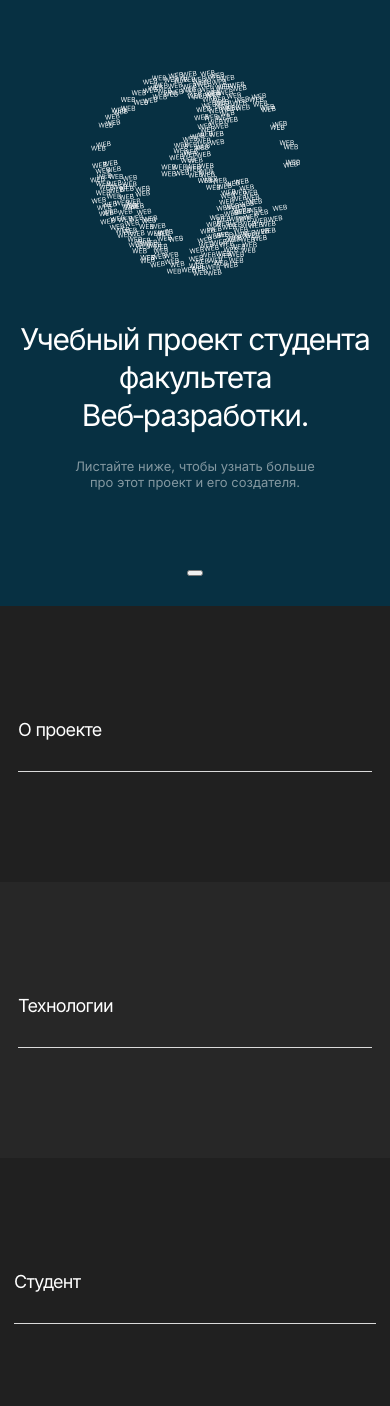
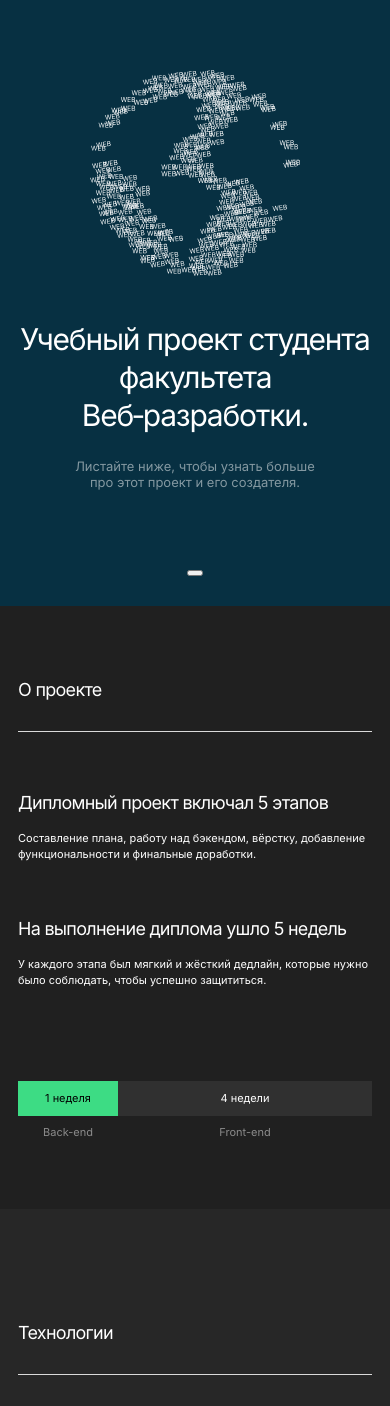
Before and after one commit to ns-mamaev/movies-explorer-frontend, a React (Create React App) app: page / in a window 390 px wide. Shown: the top 1406 px of the page. Built offline with nearby package versions, Linux system fonts and the light colour scheme.

Commit message:
feat: complete section AboutProject

```diff
--- a/src/components/AboutProject/AboutProject.css
+++ b/src/components/AboutProject/AboutProject.css
@@ -8,14 +8,126 @@
   padding: 0 70px;
 }
 
+.about-project__articles {
+  margin: 70px 0 110px;
+  padding: 0;
+  list-style: none;
+  color: var(--textcolor-main);
+  display: flex;
+  column-gap: 40px;
+}
+.about-project__article-title {
+  margin: 0 0 26px;
+  font-weight: 400;
+  line-height: 24px;
+  letter-spacing: -0.04em;
+}
+
+.about-project__article-text {
+  margin: 0;
+  font-weight: 400;
+  font-size: 14px;
+  line-height: 20px;
+}
+
+.about-project__steps {
+  margin: 0;
+  padding: 0;
+  display: flex;
+  list-style: none;
+  width: 100%;
+}
+
+.about-project__step {
+  flex-grow: 1;
+}
+
+.about-project__step_order_first {
+  width: 228px;
+  flex-grow: 0;
+}
+
+.about-project__step-title {
+  margin: 0 0 14px;
+  padding: 9px 0;
+  background-color: #303030;
+  color: var(--textcolor-main);
+  font-weight: 400;
+  font-size: 14px;
+  line-height: 17px;
+  text-align: center;
+}
+
+.about-project__step-title_order_first {
+  color: #000;
+  background-color: var(--bgcolor-action);
+}
+
+.about-project__step-description {
+  margin: 0;
+  font-weight: 500;
+  font-size: 14px;
+  line-height: 17px;
+  text-align: center;
+  color: #8b8b8b;
+}
+
 @media screen and (max-width: 768px) {
+  .about-project {
+    padding: 90px 0;
+  }
   .about-project__inner {
     padding: 0 50px;
+  }
+  .about-project__articles {
+    column-gap: 30px;
+    margin-bottom: 93px;
+  }
+  .about-project__article-title {
+    margin-bottom: 22px;
+  }
+  .about-project__article-text {
+    font-size: 12px;
+    line-height: 18px;
+  }
+  .about-project__step_order_first {
+    width: 140px;
   }
 }
 
 @media screen and (max-width: 450px) {
+  .about-project {
+    padding: 70px 0;
+  }
   .about-project__inner {
     padding: 0 18px;
   }
+  .about-project__articles {
+    margin: 60px 0;
+    flex-direction: column;
+    row-gap: 56px;
+    margin-bottom: 93px;
+  }
+  .about-project__article-title {
+    font-size: 18px;
+    line-height: 22px;
+    margin-bottom: 16px;
+  }
+  .about-project__article-text {
+    font-size: 11px;
+    line-height: 16px;
+  }
+  .about-project__step_order_first {
+    width: 100px;
+  }
+  .about-project__step-title {
+    margin-bottom: 10px;
+    font-size: 11px;
+    line-height: 13px;
+    padding: 11px 0;
+  }
+  .about-project__step-description {
+    font-size: 11px;
+    line-height: 13px;
+  }
 }
--- a/src/components/AboutProject/AboutProject.jsx
+++ b/src/components/AboutProject/AboutProject.jsx
@@ -6,6 +6,34 @@ const AboutProject = () => {
     <section className='about-project'>
       <div className='about-project__inner'>
         <SectionHeading title='О проекте'/>
+        <ul className='about-project__articles'>
+          <li className="about-project__article">
+            <h3 className="about-project__article-title">
+              Дипломный проект включал 5&nbsp;этапов
+            </h3>
+            <p className="about-project__article-text">
+              Составление плана, работу над бэкендом, вёрстку, добавление функциональности и&nbsp;финальные доработки.
+            </p>
+          </li>
+          <li className="about-project__article">
+            <h3 className="about-project__article-title">
+            На&nbsp;выполнение диплома ушло 5&nbsp;недель
+            </h3>
+            <p className="about-project__article-text">
+              У&nbsp;каждого этапа был мягкий и&nbsp;жёсткий дедлайн, которые нужно было соблюдать, чтобы успешно защититься.
+            </p>
+          </li>
+        </ul>
+        <ul className="about-project__steps">
+          <li className="about-project__step about-project__step_order_first">
+            <h4 className="about-project__step-title about-project__step-title_order_first">1 неделя</h4>
+            <p className="about-project__step-description">Back-end</p>
+          </li>
+          <li className="about-project__step">
+            <h4 className="about-project__step-title">4 недели</h4>
+            <p className="about-project__step-description">Front-end</p>
+          </li>
+        </ul>
       </div>
     </section>
   )
--- a/src/index.css
+++ b/src/index.css
@@ -9,5 +9,6 @@ body {
   --bgcolor-main: #202020;
   --bgcolor-light: #272727;
   --textcolor-main: #fff;
+  --bgcolor-action: #3DDC84;
   --max-section-width: 1140px;
 }
```
